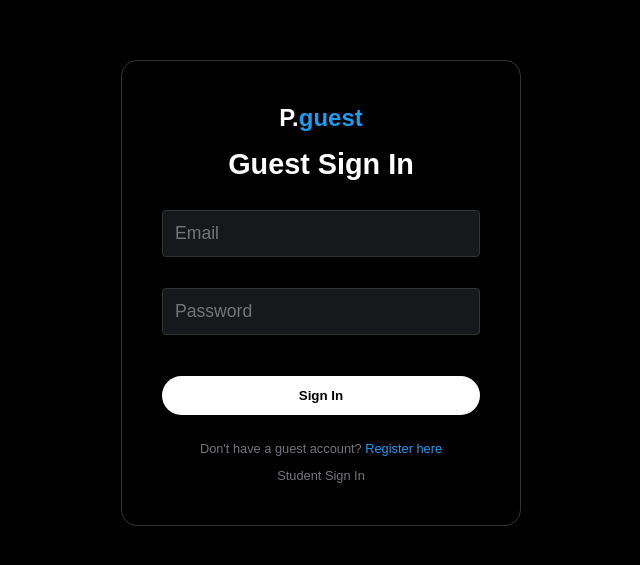
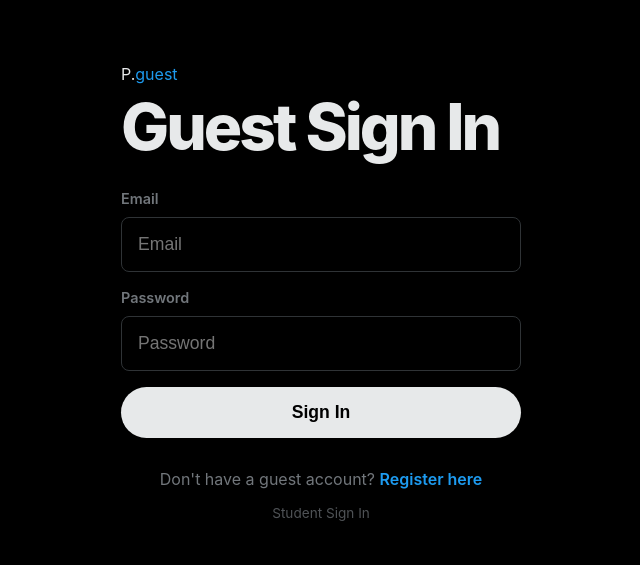
Before and after one commit to muhammad-ahmadme/psdroa.CONNECT, a website: page login-guest.html in a window 1280 px wide. Shown: the part 107-672 px from the top of the page, without its empty margins (319-959 px from the left). Drawn offline with nearby package versions, Linux system fonts and the light colour scheme.

Commit message:
Update login-guest.html

```diff
--- a/login-guest.html
+++ b/login-guest.html
@@ -7,37 +7,42 @@
     <link rel="stylesheet" href="style.css">
     <script src="https://cdn.jsdelivr.net/npm/@supabase/supabase-js@2"></script>
 </head>
-<body style="background: #000; color: white; font-family: sans-serif; display: flex; align-items: center; justify-content: center; height: 100vh; margin: 0;">
+<body class="auth-wrapper">
 
-    <div class="card" style="width: 100%; max-width: 400px; padding: 40px; border: 1px solid #333; border-radius: 16px; background: #000;">
-        <div class="logo" style="text-align: center; font-size: 1.5rem; font-weight: bold; margin-bottom: 10px; color: #fff;">
-            P.<span style="color: #1d9bf0;">guest</span>
+    <div class="auth-box">
+        <div class="nav-logo" style="padding: 0; margin-bottom: 10px;">
+            P.<span style="color: var(--twitter-blue);">guest</span>
         </div>
 
-        <h2 style="text-align: center; margin-bottom: 25px; font-size: 1.8rem;">Guest Sign In</h2>
+        <h1>Guest Sign In</h1>
 
-        <div id="loginError" style="display:none; color: #ff4444; background: rgba(255,68,68,0.1); padding: 10px; border-radius: 8px; margin-bottom: 20px; font-size: 0.9rem; text-align: center;"></div>
+        <div id="loginError" class="error-banner" style="display:none;"></div>
 
-        <div style="display: flex; flex-direction: column; gap: 15px;">
-            <input type="email" id="loginEmail" placeholder="Email" style="padding: 12px; background: #16181c; border: 1px solid #333; color: white; border-radius: 4px; outline: none;">
-            <input type="password" id="loginPass" placeholder="Password" style="padding: 12px; background: #16181c; border: 1px solid #333; color: white; border-radius: 4px; outline: none;">
+        <div class="login-form-container">
+            <label for="loginEmail">Email</label>
+            <input type="email" id="loginEmail" placeholder="Email" required>
 
-            <button onclick="handleGuestLogin()" id="loginBtn" style="background: #fff; color: #000; border: none; padding: 12px; border-radius: 25px; font-weight: bold; cursor: pointer; margin-top: 10px;">
+            <label for="loginPass">Password</label>
+            <input type="password" id="loginPass" placeholder="Password" required>
+
+            <button onclick="handleGuestLogin()" id="loginBtn" class="main-btn">
                 Sign In
             </button>
         </div>
 
-        <p style="text-align: center; margin-top: 25px; font-size: 0.8rem; color: #71767b;">
-            Don't have a guest account? <a href="signup-guest.html" style="color: #1d9bf0; text-decoration: none;">Register here</a>
-        </p>
-
-        <p style="text-align: center; margin-top: 10px; font-size: 0.8rem;">
-            <a href="login.html" style="color: #71767b; text-decoration: none;">Student Sign In</a>
-        </p>
+        <div class="auth-footer" style="margin-top: 30px; text-align: center;">
+            <p style="color: var(--text-dim); margin-bottom: 10px;">
+                Don't have a guest account?
+                <a href="signup-guest.html" style="color: var(--twitter-blue); text-decoration: none; font-weight: 600;">Register here</a>
+            </p>
+            <p>
+                <a href="login.html" style="color: var(--text-dim); text-decoration: none; font-size: 0.85rem; opacity: 0.7;">Student Sign In</a>
+            </p>
+        </div>
     </div>
 
     <script>
-        // --- FOREIGNER PROJECT CONFIG (Project B) ---
+        // --- FOREIGNER PROJECT CONFIG (Project B) - UNTOUCHED LOGIC ---
         const G_URL = 'https://aelkiokxzzfnfvermrjy.supabase.co';
         const G_KEY = 'sb_publishable_r8ncudJ8R49sXNlsE3OKvA_D4Ak_CHC';
         const _db = supabase.createClient(G_URL, G_KEY);
```
